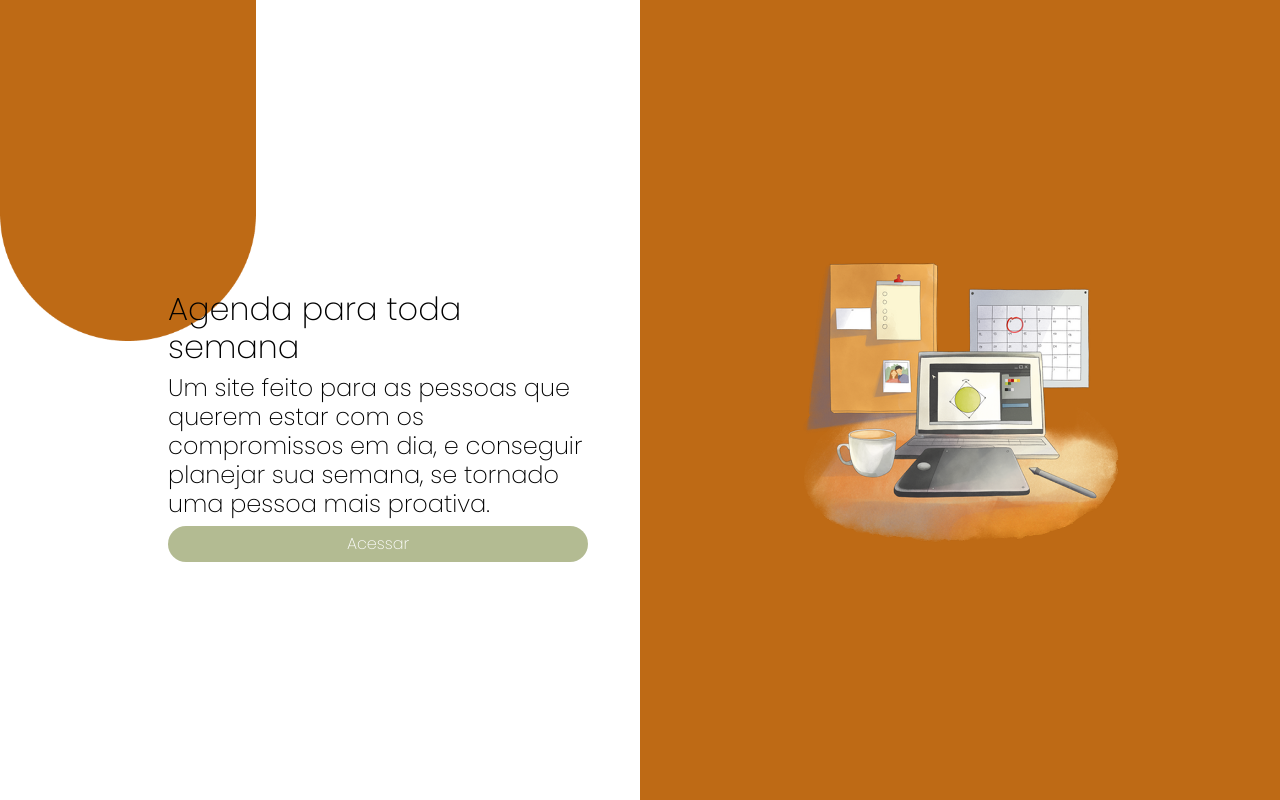
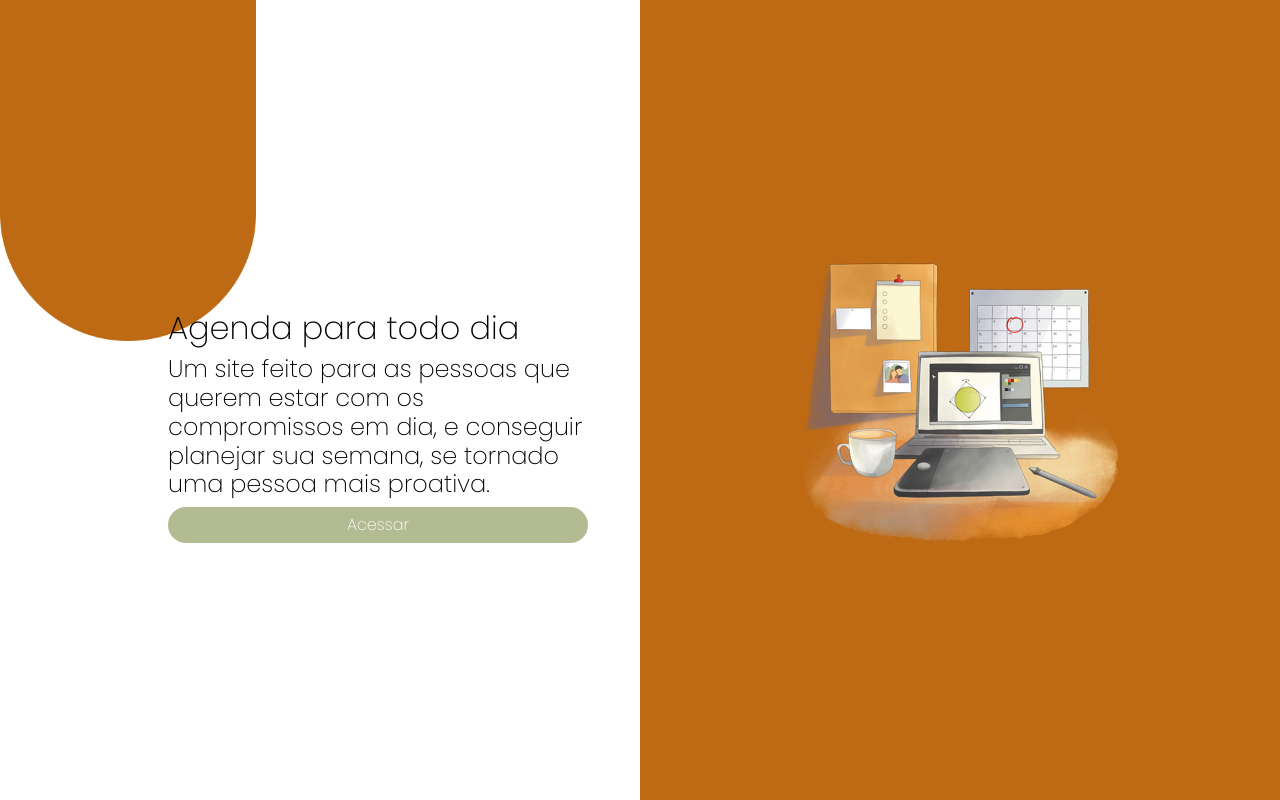
Before and after one commit to Josein01/Tarefas, a Flask app: template templates/landing_page.html in a window 1280 px wide. Run offline with Flask 3, Linux system fonts and the light colour scheme; the template is opened without the code that fills it, so the values that code supplies are empty.

Commit message:
mudar frase

```diff
--- a/templates/landing_page.html
+++ b/templates/landing_page.html
@@ -18,7 +18,7 @@
         <div class="container d-flex flex-column justify-content-center align-items-center vh-80">
             <div class="form-header">
                 <div class="form-text">
-                    <h1>Agenda para toda semana</h1>
+                    <h1>Agenda para todo dia</h1>
                     <h4>Um site feito para as pessoas que querem estar com os compromissos em dia, e conseguir planejar sua semana, se tornado uma pessoa mais proativa.</h4>
                 </div>
                 <div class="input-group flex-column">
```
